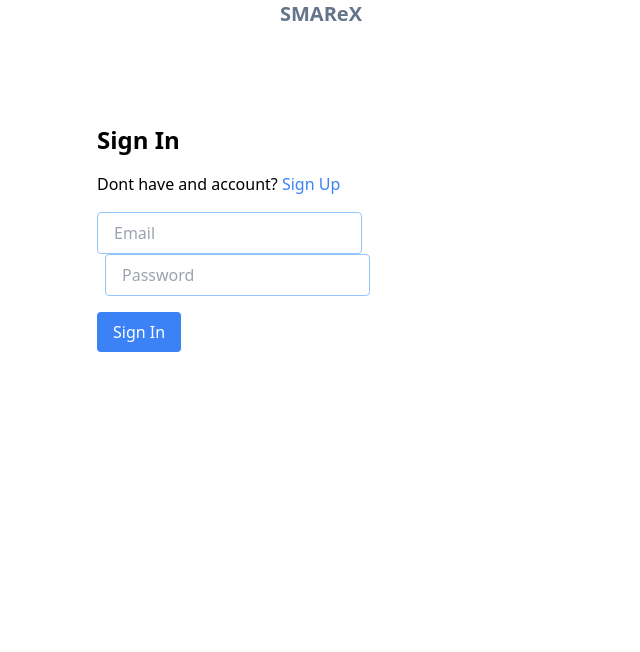
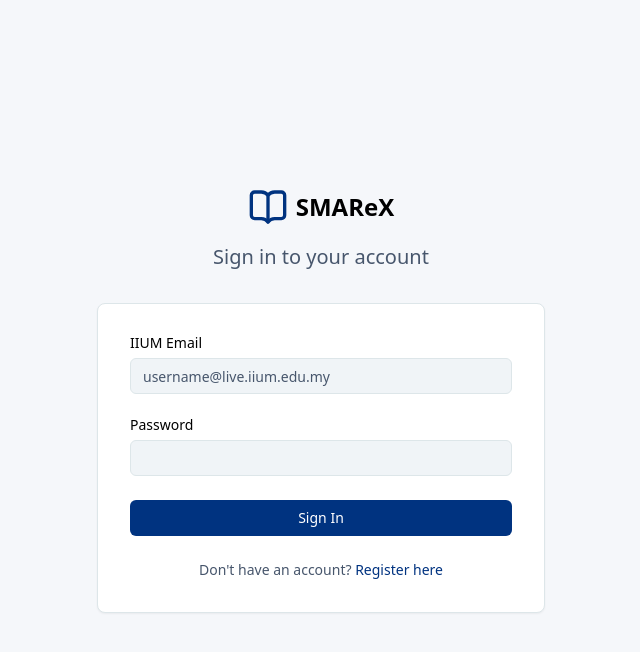
Before and after one commit to HanRoz/SMAReX, a React (Vite) app: page /signin in a window 1280 px wide. Shown: the top 652 px of the page, without its empty margins (319-959 px from the left). Built offline with nearby package versions, Linux system fonts and the light colour scheme; no server answers.

Commit message:
done styling sign in like the figma and install many dependecies bro

```diff
--- /dev/null
+++ b/src/assets/ui/button.jsx
@@ -0,0 +1,65 @@
+import React from "react";
+import { Slot } from "@radix-ui/react-slot";
+import { cva } from "class-variance-authority";
+import { cn } from "./utils";
+
+const buttonVariants = cva(
+  "inline-flex items-center justify-center gap-2 whitespace-nowrap rounded-md text-sm font-medium transition-all disabled:pointer-events-none disabled:opacity-50 [&_svg]:pointer-events-none [&_svg:not([class*='size-'])]:size-4 shrink-0 [&_svg]:shrink-0 outline-none focus-visible:border-ring focus-visible:ring-ring/50 focus-visible:ring-[3px]",
+  {
+    variants: {
+      variant: {
+        default:
+          "bg-primary text-primary-foreground hover:bg-primary/90",
+        destructive:
+          "bg-destructive text-white hover:bg-destructive/90",
+        outline:
+          "border bg-background text-foreground hover:bg-accent hover:text-accent-foreground",
+        secondary:
+          "bg-secondary text-secondary-foreground hover:bg-secondary/80",
+        ghost:
+          "hover:bg-accent hover:text-accent-foreground",
+        link:
+          "text-primary underline-offset-4 hover:underline",
+      },
+
+      size: {
+        default: "h-9 px-4 py-2",
+        sm: "h-8 rounded-md px-3",
+        lg: "h-10 rounded-md px-6",
+        icon: "size-9",
+      },
+    },
+
+    defaultVariants: {
+      variant: "default",
+      size: "default",
+    },
+  }
+);
+
+function Button({
+  className,
+  variant,
+  size,
+  asChild = false,
+  ...props
+}) {
+
+  const Comp = asChild ? Slot : "button";
+
+  return (
+    <Comp
+      data-slot="button"
+      className={cn(
+        buttonVariants({
+          variant,
+          size,
+          className
+        })
+      )}
+      {...props}
+    />
+  );
+}
+
+export { Button, buttonVariants };
--- /dev/null
+++ b/src/assets/ui/input.jsx
@@ -0,0 +1,20 @@
+import React from "react";
+import { cn } from "./utils";
+
+function Input({ className, type, ...props }) {
+  return (
+    <input
+      type={type}
+      data-slot="input"
+      className={cn(
+        "file:text-foreground placeholder:text-muted-foreground selection:bg-primary selection:text-primary-foreground dark:bg-input/30 border-input flex h-9 w-full min-w-0 rounded-md border px-3 py-1 text-base bg-input-background transition-[color,box-shadow] outline-none file:inline-flex file:h-7 file:border-0 file:bg-transparent file:text-sm file:font-medium disabled:pointer-events-none disabled:cursor-not-allowed disabled:opacity-50 md:text-sm",
+        "focus-visible:border-ring focus-visible:ring-ring/50 focus-visible:ring-[3px]",
+        "aria-invalid:ring-destructive/20 dark:aria-invalid:ring-destructive/40 aria-invalid:border-destructive",
+        className
+      )}
+      {...props}
+    />
+  );
+}
+
+export { Input };
--- /dev/null
+++ b/src/assets/ui/label.jsx
@@ -0,0 +1,18 @@
+import React from "react";
+import * as LabelPrimitive from "@radix-ui/react-label";
+import { cn } from "./utils";
+
+function Label({ className, ...props }) {
+  return (
+    <LabelPrimitive.Root
+      data-slot="label"
+      className={cn(
+        "flex items-center gap-2 text-sm leading-none font-medium select-none group-data-[disabled=true]:pointer-events-none group-data-[disabled=true]:opacity-50 peer-disabled:cursor-not-allowed peer-disabled:opacity-50",
+        className
+      )}
+      {...props}
+    />
+  );
+}
+
+export { Label };
--- /dev/null
+++ b/src/assets/ui/utils.jsx
@@ -0,0 +1,6 @@
+import { clsx } from "clsx";
+import { twMerge } from "tailwind-merge";
+
+export function cn(...inputs) {
+  return twMerge(clsx(inputs));
+}
--- a/src/components/Signin.jsx
+++ b/src/components/Signin.jsx
@@ -1,13 +1,17 @@
 import React, { useState} from 'react'
 import { Link, useNavigate } from 'react-router-dom'
 import { userAuth } from '../context/AuthContext'
+import { Input } from '../assets/ui/input'
+import { Label } from '../assets/ui/label'
+import { Button } from '../assets/ui/button'
+import {BookOpen} from 'lucide-react'
 
 const Signin = () => {
 
 const [email, setEmail] = useState('');
 const [password, setPassword] = useState('');
 const [error, setError] = useState('');
-const [loading, setLoading] = useState('');
+const [loading, setLoading] = useState(false);
 
 const {session, signInUser} = userAuth();
 const navigate = useNavigate();
@@ -28,22 +32,94 @@ const handleSignIn = async (e) => {
   }
 }
 
- return (
-  <div>
-    <form onSubmit = {handleSignIn} className="max-w-md mx-auto pt-24">
-        <h2 className="text-2xl font-bold mb-4">Sign In</h2>
-        <p className="mb-4">Dont have and account? <Link to="/signup" className="text-blue-500 hover:underline">Sign Up</Link></p>
-        <div>
-        <input onChange={(e) => setEmail(e.target.value)}
-        type="email" placeholder="Email" className="border border-blue-300 rounded px-4 py-2" />
-        <input onChange={(e) => setPassword(e.target.value)}
-        type="password" placeholder="Password" className="border border-blue-300 rounded px-4 py-2 ml-2" />
+return (
+      <div className="min-h-screen bg-background flex items-center justify-center px-6">
+
+      <div className="w-full max-w-md">
+
+        <div className="text-center mb-8">
+
+          <div className="flex items-center justify-center gap-2 mb-4">
+            <BookOpen className="w-10 h-10 text-primary" />
+            <h1 className="text-2xl font-semibold">
+              SMAReX
+            </h1>
+          </div>
+
+          <h2 className="text-xl text-muted-foreground">
+            Sign in to your account
+          </h2>
+
         </div>
-        <button type="submit" className="bg-blue-500 text-white rounded px-4 py-2 hover:bg-blue-600 mt-4">Sign In</button>
-        {error && <p className="text-red-500 pt-4">{error}</p>}
-    </form>
-  </div>
- )
+
+        <div className="bg-card border border-border rounded-lg p-8 shadow-sm">
+
+          <form
+            onSubmit={handleSignIn}
+            className="space-y-6"
+          >
+
+            <div className="space-y-2">
+
+              <Label htmlFor="email">
+                IIUM Email
+              </Label>
+
+              <Input
+                id="email"
+                type="email"
+                placeholder="username@live.iium.edu.my"
+                value={email}
+                onChange={(e) => setEmail(e.target.value)}
+                required
+              />
+
+            </div>
+
+            <div className="space-y-2">
+
+              <Label htmlFor="password">
+                Password
+              </Label>
+
+              <Input
+                id="password"
+                type="password"
+                value={password}
+                onChange={(e) => setPassword(e.target.value)}
+                required
+              />
+
+            </div>
+
+            <Button
+              type="submit"
+              className="w-full"
+              disabled={loading}
+            >
+              {loading ? 'Signing in...' : 'Sign In'}
+            </Button>
+
+          </form>
+
+          <p className="text-center text-sm text-muted-foreground mt-6">
+            Don't have an account?{' '}
+
+            <Link
+              to="/signup"
+              className="text-primary hover:underline"
+            >
+              Register here
+            </Link>
+
+          </p>
+
+        </div>
+
+      </div>
+
+    </div>
+);
 }
 
 export default Signin
--- a/src/index.css
+++ b/src/index.css
@@ -2,114 +2,69 @@
 @tailwind components;
 @tailwind utilities;
 
-/* :root {
-  --text: #6b6375;
-  --text-h: #08060d;
-  --bg: #fff;
-  --border: #e5e4e7;
-  --code-bg: #f4f3ec;
-  --accent: #aa3bff;
-  --accent-bg: rgba(170, 59, 255, 0.1);
-  --accent-border: rgba(170, 59, 255, 0.5);
-  --social-bg: rgba(244, 243, 236, 0.5);
-  --shadow:
-    rgba(0, 0, 0, 0.1) 0 10px 15px -3px, rgba(0, 0, 0, 0.05) 0 4px 6px -2px;
+@layer base {
+  :root {
+    --background: 210 33% 97%;
+    --foreground: 222 47% 11%;
 
-  --sans: system-ui, 'Segoe UI', Roboto, sans-serif;
-  --heading: system-ui, 'Segoe UI', Roboto, sans-serif;
-  --mono: ui-monospace, Consolas, monospace;
+    --card: 0 0% 100%;
+    --card-foreground: 222 47% 11%;
 
-  font: 18px/145% var(--sans);
-  letter-spacing: 0.18px;
-  color-scheme: light dark;
-  color: var(--text);
-  background: var(--bg);
-  font-synthesis: none;
-  text-rendering: optimizeLegibility;
-  -webkit-font-smoothing: antialiased;
-  -moz-osx-font-smoothing: grayscale;
+    --popover: 0 0% 100%;
+    --popover-foreground: 222 47% 11%;
 
-  @media (max-width: 1024px) {
-    font-size: 16px;
-  }
-}
+    --primary: 216 100% 25%;
+    --primary-foreground: 0 0% 100%;
 
-@media (prefers-color-scheme: dark) {
-  :root {
-    --text: #9ca3af;
-    --text-h: #f3f4f6;
-    --bg: #16171d;
-    --border: #2e303a;
-    --code-bg: #1f2028;
-    --accent: #c084fc;
-    --accent-bg: rgba(192, 132, 252, 0.15);
-    --accent-border: rgba(192, 132, 252, 0.5);
-    --social-bg: rgba(47, 48, 58, 0.5);
-    --shadow:
-      rgba(0, 0, 0, 0.4) 0 10px 15px -3px, rgba(0, 0, 0, 0.25) 0 4px 6px -2px;
-  }
+    --secondary: 210 60% 95%;
+    --secondary-foreground: 216 100% 25%;
 
-  #social .button-icon {
-    filter: invert(1) brightness(2);
-  }
+    --muted: 210 22% 95%;
+    --muted-foreground: 215 21% 35%;
+
+    --accent: 210 60% 95%;
+    --accent-foreground: 216 100% 25%;
+
+    --destructive: 0 72% 50%;
+    --destructive-foreground: 0 0% 100%;
+
+    --border: 195 21% 89%;
+
+    --input: 195 21% 89%;
+    --input-background: #f0f4f7;
+
+    --switch-background: #c5cbd1;
+
+    --ring: 216 100% 25%;
+
+    --success: 160 84% 39%;
+    --warning: 38 91% 50%;
+    --danger: 0 72% 50%;
+
+    --radius: 0.625rem;
+
+    --sidebar: 210 23% 96%;
+    --sidebar-foreground: 222 47% 11%;
+    --sidebar-primary: 216 100% 25%;
+    --sidebar-primary-foreground: 0 0% 100%;
+    --sidebar-accent: 210 60% 95%;
+    --sidebar-accent-foreground: 216 100% 25%;
+    --sidebar-border: 195 21% 89%;
+    --sidebar-ring: 216 100% 25%;
   }
 
   body {
-  margin: 0;
-}
+    color: var(--foreground);
 
-#root {
-  width: 1126px;
-  max-width: 100%;
-  margin: 0 auto;
-  text-align: center;
-  border-inline: 1px solid var(--border);
-  min-height: 100svh;
-  display: flex;
-  flex-direction: column;
-  box-sizing: border-box;
-}
+    background: linear-gradient(
+      135deg,
+      #e8edf2 0%,
+      #d5e4f0 25%,
+      #e0e8ed 50%,
+      #d5e4f0 75%,
+      #e8edf2 100%
+    );
 
-h1,
-h2 {
-  font-family: var(--heading);
-  font-weight: 500;
-  color: var(--text-h);
-}
-
-h1 {
-  font-size: 56px;
-  letter-spacing: -1.68px;
-  margin: 32px 0;
-  @media (max-width: 1024px) {
-    font-size: 36px;
-    margin: 20px 0;
+    min-height: 100vh;
   }
 }
-h2 {
-  font-size: 24px;
-  line-height: 118%;
-  letter-spacing: -0.24px;
-  margin: 0 0 8px;
-  @media (max-width: 1024px) {
-    font-size: 20px;
-  }
-}
-p {
-  margin: 0;
-}
-
-code,
-.counter {
-  font-family: var(--mono);
-  display: inline-flex;
-  border-radius: 4px;
-  color: var(--text-h);
-}
-
-code {
-  font-size: 15px;
-  line-height: 135%;
-  padding: 4px 8px;
-  background: var(--code-bg);
-} */
--- a/src/main.jsx
+++ b/src/main.jsx
@@ -8,9 +8,6 @@ import { router } from './router.jsx'
 createRoot(document.getElementById('root')).render(
   <StrictMode>
     <>
-      <h1 className='font-bold text-sm sm:text-xl flex flex-wrap justify-center text-center'>
-                        <span className='text-slate-500'>SMAReX</span>
-                    </h1>
       <AuthContextProvider>
         <RouterProvider router={router}/>
       </AuthContextProvider>
--- a/tailwind.config.js
+++ b/tailwind.config.js
@@ -2,9 +2,52 @@
 export default {
   content: [
     "./index.html",
-    "./src/**/*.{js,ts,jsx,tsx}",],
+    "./src/**/*.{js,ts,jsx,tsx}",
+  ],
+
   theme: {
-    extend: {},
+    extend: {
+      colors: {
+        background: "hsl(var(--background))",
+        foreground: "hsl(var(--foreground))",
+
+        card: {
+          DEFAULT: "hsl(var(--card))",
+          foreground: "hsl(var(--card-foreground))",
+        },
+
+        primary: {
+          DEFAULT: "hsl(var(--primary))",
+          foreground: "hsl(var(--primary-foreground))",
+        },
+
+        secondary: {
+          DEFAULT: "hsl(var(--secondary))",
+          foreground: "hsl(var(--secondary-foreground))",
+        },
+
+        muted: {
+          DEFAULT: "hsl(var(--muted))",
+          foreground: "hsl(var(--muted-foreground))",
+        },
+
+        accent: {
+          DEFAULT: "hsl(var(--accent))",
+          foreground: "hsl(var(--accent-foreground))",
+        },
+
+        destructive: {
+          DEFAULT: "hsl(var(--destructive))",
+          foreground: "hsl(var(--destructive-foreground))",
+        },
+
+        border: "hsl(var(--border))",
+        input: "hsl(var(--input))",
+        "input-background": "var(--input-background)",
+        ring: "hsl(var(--ring))",
+      },
+    },
   },
+
   plugins: [],
-}
+};
```
Also changed, not shown: package.json (+7 -1 lines), 1 other file (tests, documents, lock files or other folders). Lines whose indentation alone changed are shown as unchanged.
